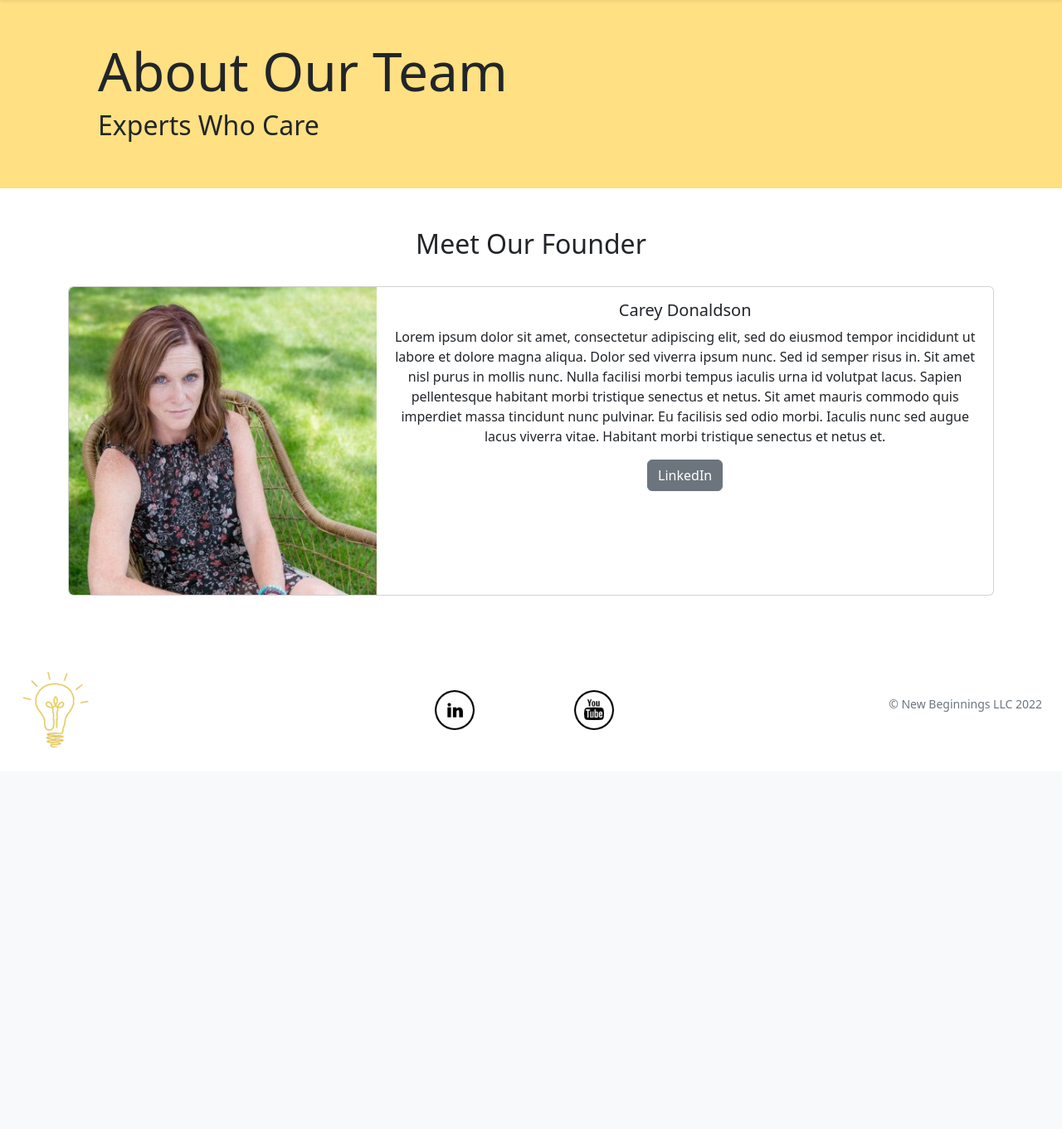
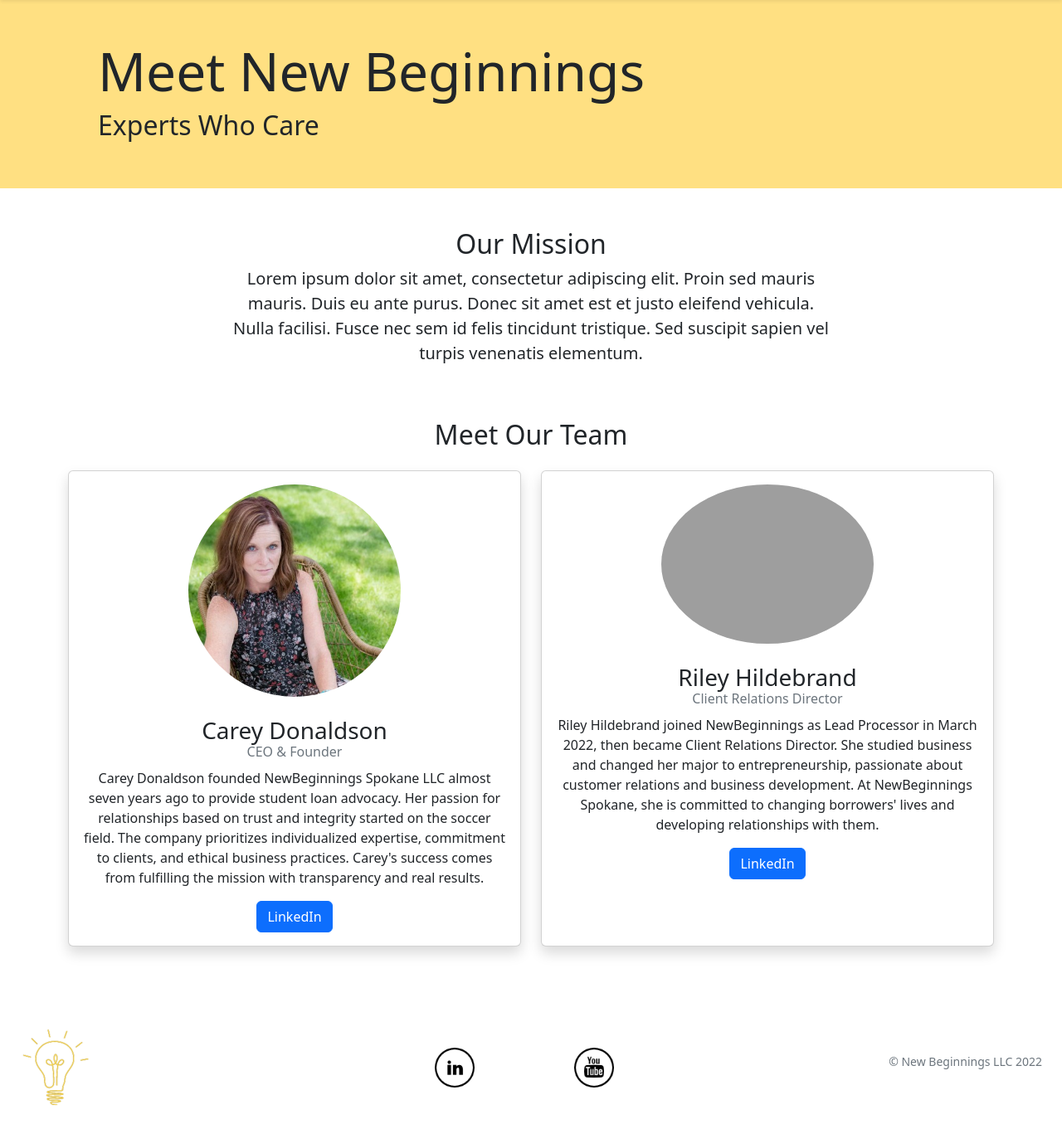
Before and after one commit to cgold264/New-Beginnings-Website, a Django app: page /about/ in a window 1280 px wide. Shown: the part 67-1428 px from the top of the page at 83% size. Before the commit the page ends 969 px from the top, so only its background shows below. Run offline with Django 3.2, Linux system fonts and the light colour scheme; some libraries are stand-ins or nearby versions; grey boxes are pictures that could not be loaded.

Commit message:
Updated About Page

```diff
--- a/templates/about.html
+++ b/templates/about.html
@@ -55,31 +55,64 @@
     <!-- Showcase Area -->
     <section class="bg-warning bg-opacity-50">
       <div class="container py-5 px-5">
-        <h1 class="display-3">About Our Team</h1>
+        <h1 class="display-3">Meet New Beginnings</h1>
         <h1 class="h2 text-dark">Experts Who Care</h1>
       </div>
     </section>
 
-    <!-- Meet the Team -->
-    <section class=" text-dark p-5">
-      <div class="container text-center">
-        <h2 class="pb-4">Meet Our Founder</h2>
-        <div class="card mb-3">
-          <div class="row g-0">
-            <div class="col-lg-4">
-              <img src="{% static '/images/carey_profile.png'%}" class="img-fluid rounded-start pt-sm-4 pt-lg-0" alt="">
-            </div>
-            <div class="col-md-8 mx-auto">
-              <div class="card-body">
-                <h5 class="card-title">Carey Donaldson</h5>
-                <p class="card-text">Lorem ipsum dolor sit amet, consectetur adipiscing elit, sed do eiusmod tempor incididunt ut labore et dolore magna aliqua. Dolor sed viverra ipsum nunc. Sed id semper risus in. Sit amet nisl purus in mollis nunc. Nulla facilisi morbi tempus iaculis urna id volutpat lacus. Sapien pellentesque habitant morbi tristique senectus et netus. Sit amet mauris commodo quis imperdiet massa tincidunt nunc pulvinar. Eu facilisis sed odio morbi. Iaculis nunc sed augue lacus viverra vitae. Habitant morbi tristique senectus et netus et.</p>
-                <a class="btn btn-secondary mb-3" href="https://www.linkedin.com/in/carey-donaldson-7385a3160/">LinkedIn</a>
+    <div class="container my-5">
+      <!-- Mission Statement section -->
+      <section class="row justify-content-center mb-5">
+        <div class="col-md-8 text-center">
+          <h2>Our Mission</h2>
+          <p class="lead">Lorem ipsum dolor sit amet, consectetur adipiscing elit. Proin sed mauris mauris. Duis eu ante purus. Donec sit amet est et justo eleifend vehicula. Nulla facilisi. Fusce nec sem id felis tincidunt tristique. Sed suscipit sapien vel turpis venenatis elementum.</p>
+        </div>
+      </section>
+
+      <!-- Meet the Team section -->
+      <section class="row mb-5">
+        <div class="col-md-12 mb-3">
+          <h2 class="text-center">Meet Our Team</h2>
+        </div>
+        <div class="col-md-6 mb-4">
+          <div class="card h-100 shadow">
+            <div class="card-body">
+              <div class="text-center">
+                <img class="img-fluid rounded-circle mb-4 w-50" src="{% static '/images/carey_profile.png'%}" alt="Carey Donaldson">
+              </div>
+              <div class="text-center mt-auto">
+                <h3 class="card-title mb-0">Carey Donaldson</h3>
+                <div class="card-subtitle text-muted mb-2">CEO & Founder</div>
+                <p class="card-text">Carey Donaldson founded NewBeginnings Spokane LLC almost seven years ago to provide student loan advocacy. Her passion for relationships based on trust and integrity started on the soccer field. The company prioritizes individualized expertise, commitment to clients, and ethical business practices. Carey's success comes from fulfilling the mission with transparency and real results.</p>
+                <div class="d-flex justify-content-center">
+                  <a href="#" class="btn btn-primary"><i class="fab fa-linkedin fa-lg mr-2"></i>LinkedIn</a>
+                </div>
               </div>
             </div>
           </div>
         </div>
-      </div>
-    </section>
+        <div class="col-md-6 mb-4">
+          <div class="card h-100 shadow">
+            <div class="card-body">
+              <div class="text-center">
+                <img class="img-fluid rounded-circle mb-4 w-50" src="{% static '/images/riley-profile.png'%}" alt="Riley Hildebrand">
+              </div>
+              <div class="text-center mt-auto">
+                <h3 class="card-title mb-0">Riley Hildebrand</h3>
+                <div class="card-subtitle text-muted mb-2">Client Relations Director</div>
+                <p class="card-text">Riley Hildebrand joined NewBeginnings as Lead Processor in March 2022,
+                  then became Client Relations Director. She studied business and changed her major to entrepreneurship,
+                  passionate about customer relations and business development. At NewBeginnings Spokane, she is committed to
+                  changing borrowers' lives and developing relationships with them.</p>
+                <div class="d-flex justify-content-center">
+                  <a href="#" class="btn btn-primary"><i class="fab fa-linkedin fa-lg mr-2"></i>LinkedIn</a>
+                </div>
+              </div>
+            </div>
+          </div>
+        </div>
+      </section>
+    </div>
 
 
     <!-- Footer -->
```
Also changed, not shown: db.sqlite3, 1 other file.
